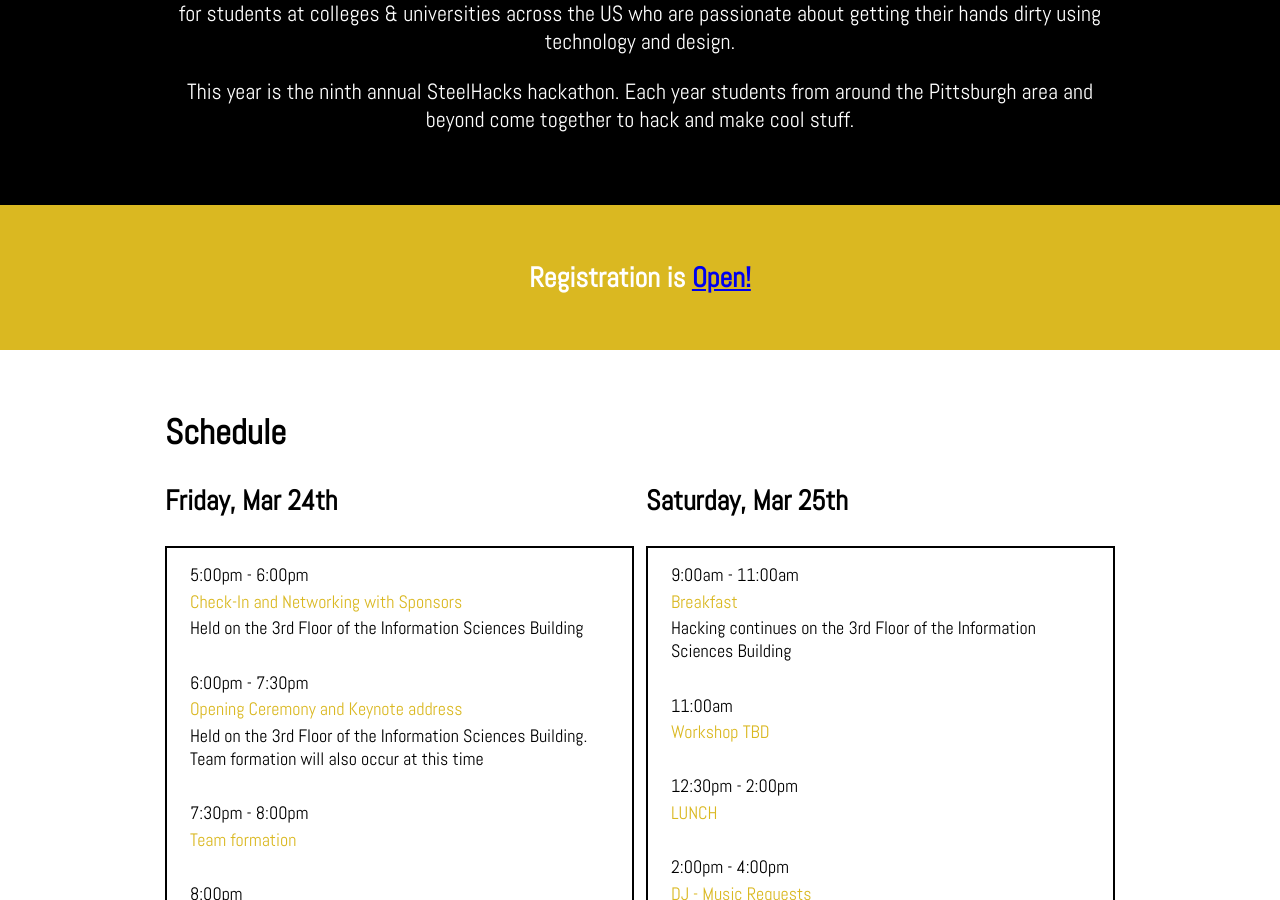
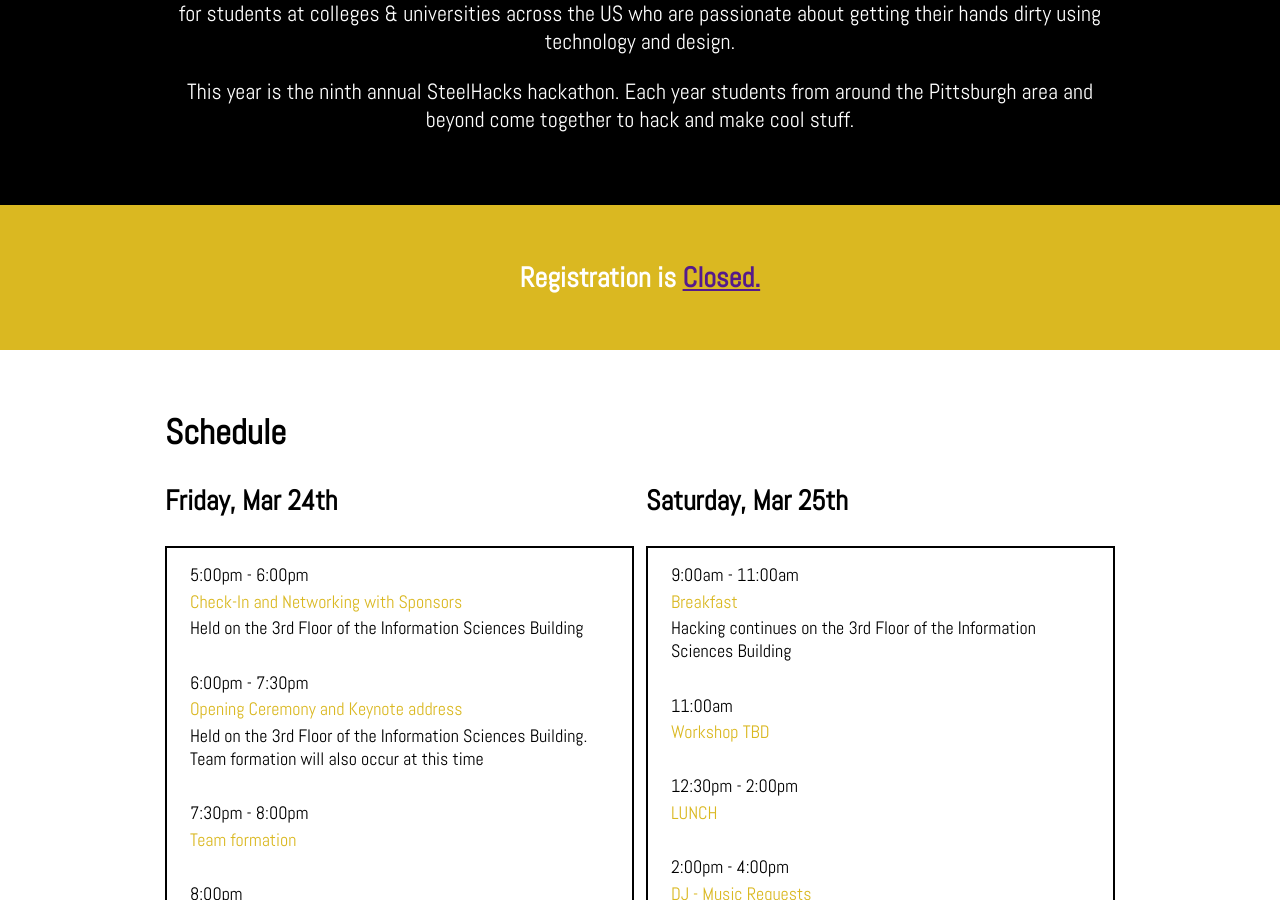
Before and after one commit to SteelHeads/steelhacks.com, a Jekyll site: the page built from index.html, in a window 1280 px wide and 900 px high, scrolled down 710 px. Built offline with Jekyll 4.4.1, drawn with Linux system fonts in a browser that asks for light colours.

Commit message:
close registration

```diff
--- a/index.html
+++ b/index.html
@@ -48,7 +48,7 @@
   </div>
 </header>
 <div id='signup-form' class='slice'>
-  <h3>Registration is <a href="https://docs.google.com/forms/d/e/1FAIpQLSeR-6QMKZze3RSHCqrhvEfQ4pwxrRfg2wnkJdjuo6DSZGYCWA/viewform?usp=sf_link">Open!</a></h3> <!--Don't forget your registration link-->
+  <h3>Registration is <a href="">Closed.</a></h3> <!--Don't forget your registration link-->
 </div>
 <div id='schedule' class='slice slice--big'>
   <div class='container'>
```
